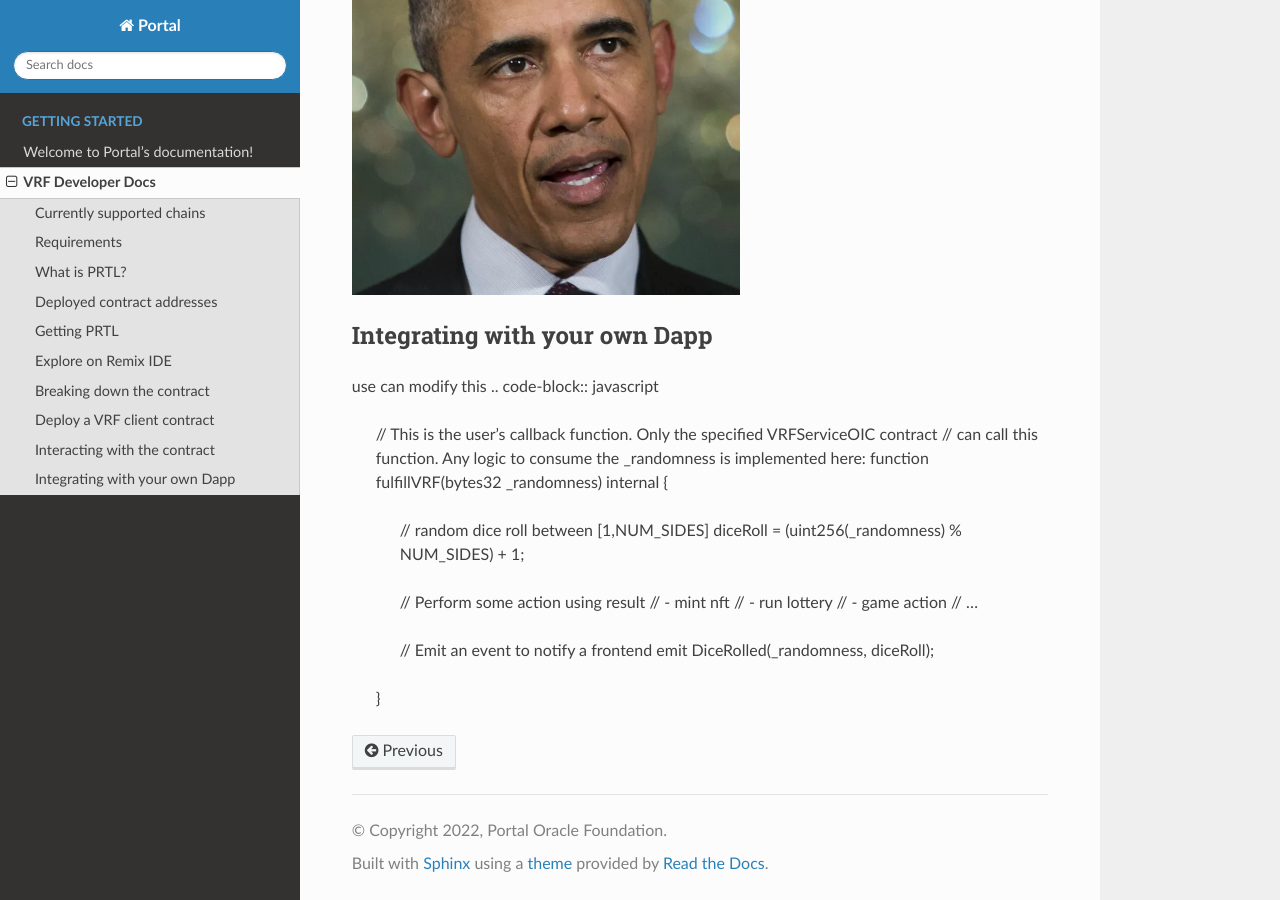
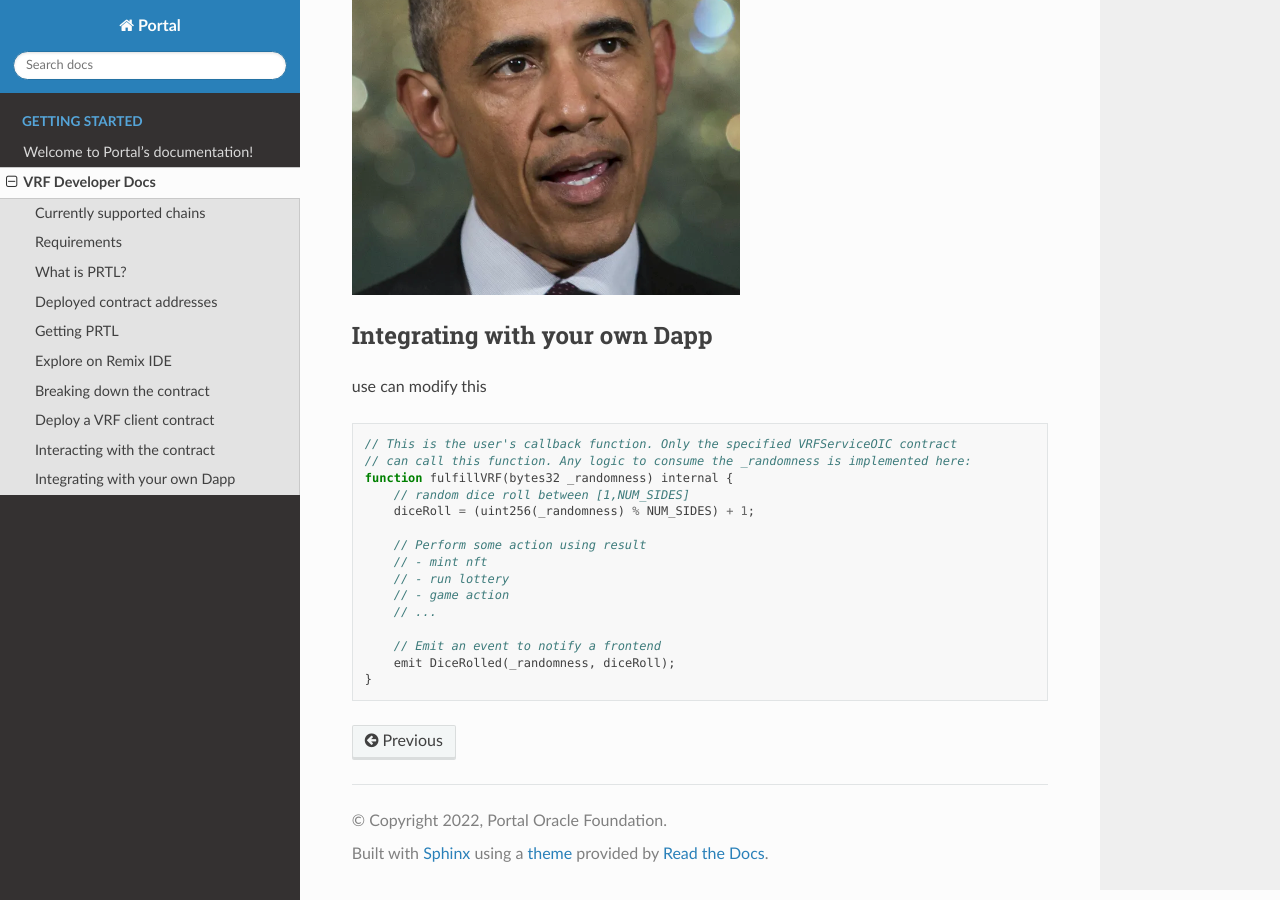
Before and after one commit to protocolwhisper/portal_docs, a Sphinx documentation site: the page built from source/user_vrf.rst, in a window 1280 px wide and 900 px high, scrolled down 2985 px. Built offline with Sphinx 7.4.7 and the Read the Docs theme 2.0.0, drawn with Linux system fonts in a browser that asks for light colours; some of the changed text lies outside the part shown.

```diff
--- a/source/user_vrf.rst
+++ b/source/user_vrf.rst
@@ -17,7 +17,7 @@ Currently supported chains
 
 Requirements
 ------------
-`Testnet ETH <https://eips.ethereum.org/EIPS/eip-777>`_ - from one of the supported chains above.
+Testnet ETH - from one of the supported chains above.
 
 `MetaMask <https://metamask.io/>`_ - to hold PRTL and testnet ETH and to sign off on transactions.
 
@@ -27,7 +27,7 @@ Requirements
 
 What is PRTL?
 -------------
-PRTL is an `ERC777 <https://eips.ethereum.org/EIPS/eip-777>`_ utility token based on `openzeppelin's implementation <https://docs.openzeppelin.com/contracts/4.x/erc777>`_ that is used to request oracle services.
+PRTL is an `ERC777 <https://eips.ethereum.org/EIPS/eip-777>`_ utility token based on `OpenZeppelin's implementation <https://docs.openzeppelin.com/contracts/4.x/erc777>`_ that is used to request oracle services.
 
 
 .. code-block:: javascript
@@ -150,6 +150,7 @@ Interacting with the contract
 Integrating with your own Dapp
 ------------------------------
 use can modify this
+
 .. code-block:: javascript
 
     // This is the user's callback function. Only the specified VRFServiceOIC contract
```
